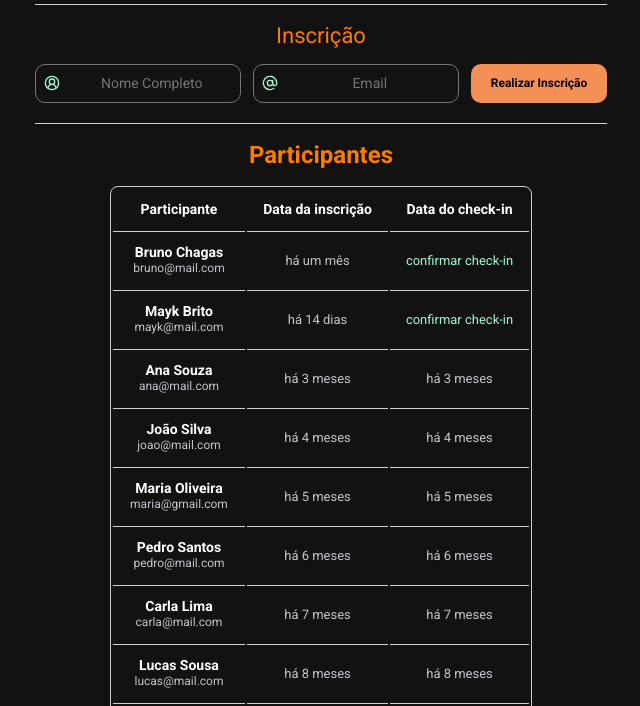
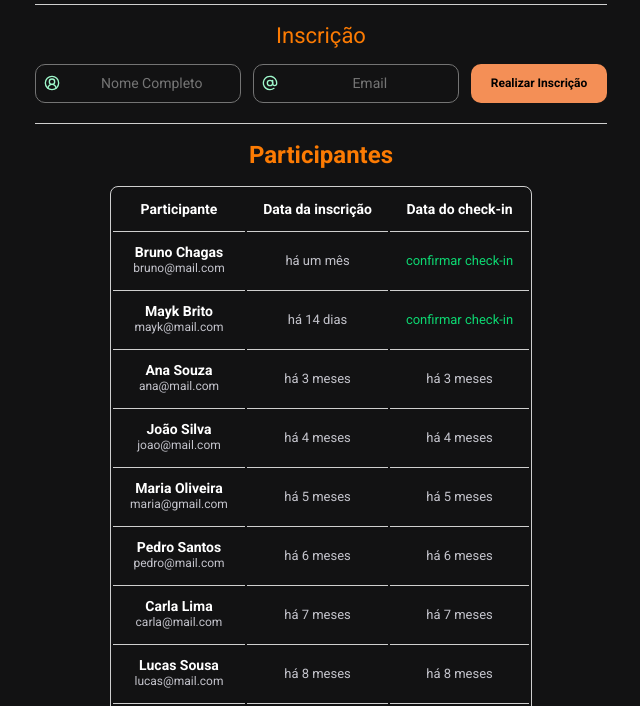
Before and after one commit to TbrunoK/nlw-unite-01, a plain HTML site: page index.html in a window 1280 px wide. Shown: the part 94-800 px from the top of the page, without its empty margins (319-959 px from the left). Drawn offline with nearby package versions, Linux system fonts and the light colour scheme.

Commit message:
Color-check-in

```diff
--- a/style.css
+++ b/style.css
@@ -156,7 +156,7 @@ tbody td small {
 /* Botão */
 tbody td button {
   all: unset;
-  color: #9ff9cc;
+  color: #0dd872;
 }
 
 tbody td button:hover {
```
